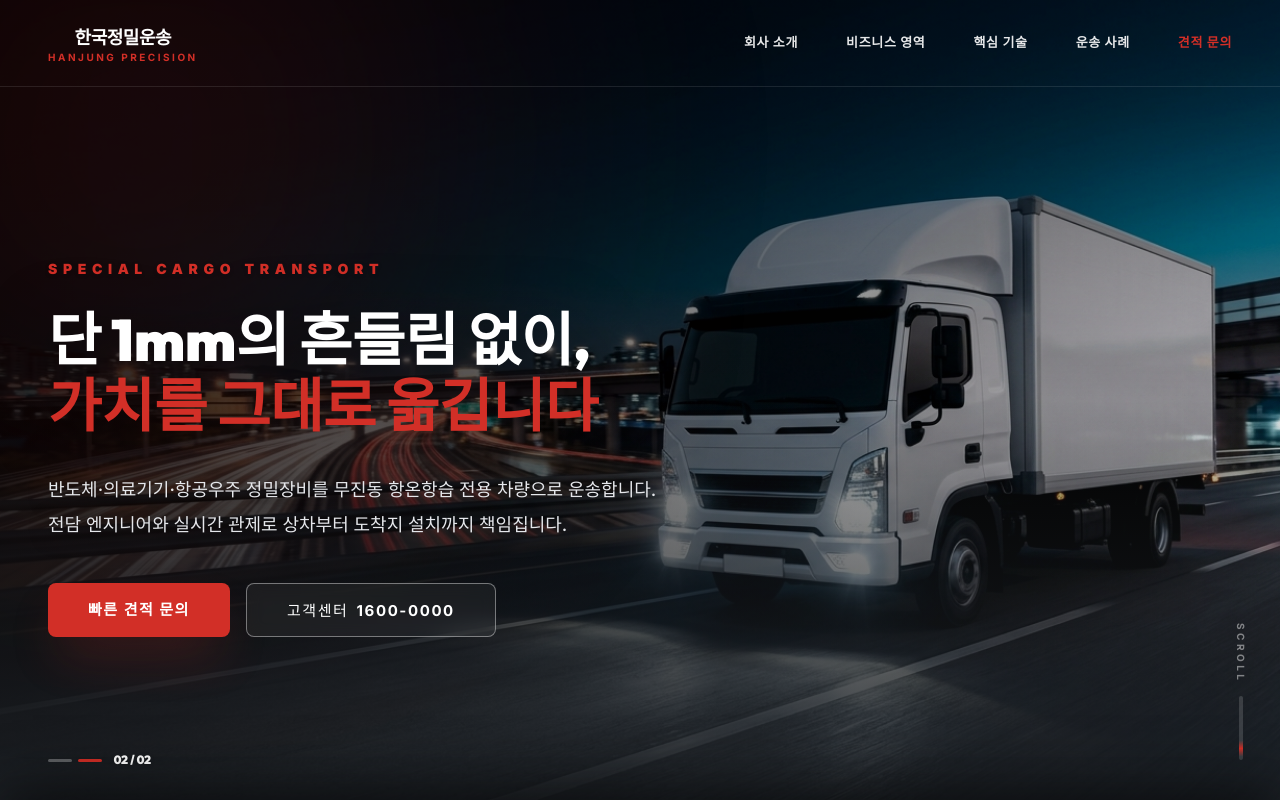
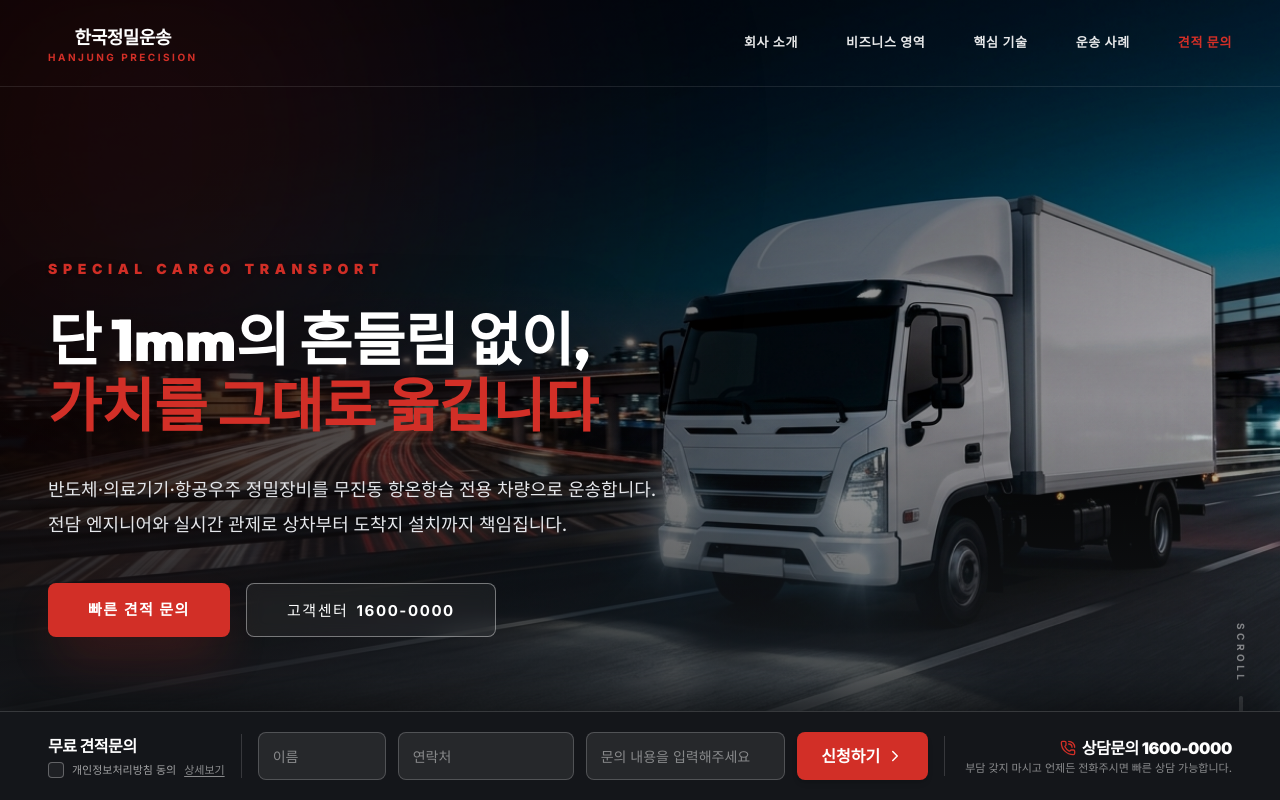
Before and after one commit to leedonghyun79/freight2, a Next.js app: page / in a window 1280 px wide. Shown: the top 800 px of the page. Built offline with nearby package versions, Linux system fonts and the light colour scheme.

Commit message:
하단 고정바 수정

```diff
--- a/src/components/FloatingAction.tsx
+++ b/src/components/FloatingAction.tsx
@@ -5,13 +5,11 @@ import { MessageCircle, Phone, ArrowUp } from "lucide-react";
 import { useState, useEffect } from "react";
 import { siteConfig } from "@/config/site.config";
 import { trackConversion } from "@/lib/track";
-import { useScrollReveal } from "@/lib/useScrollReveal";
 
 const { contact } = siteConfig;
 
 export default function FloatingAction() {
   const [isVisible, setIsVisible] = useState(false);
-  const bannerShown = useScrollReveal(400); // 하단 CTA 배너가 뜨면 위로 비켜줌
 
   useEffect(() => {
     const handleScroll = () => {
@@ -26,11 +24,7 @@ export default function FloatingAction() {
   };
 
   return (
-    <div
-      className={`fixed right-[20px] z-[100] flex flex-col items-end space-y-4 transition-all duration-300 ${
-        bannerShown ? "bottom-[116px] lg:bottom-[88px]" : "bottom-8"
-      }`}
-    >
+    <div className="fixed right-[20px] z-[100] flex flex-col items-end space-y-4 bottom-[136px] sm:bottom-[110px] lg:bottom-[104px] transition-all duration-300">
       <AnimatePresence>
         {isVisible && (
           <motion.div
--- a/src/components/Footer.tsx
+++ b/src/components/Footer.tsx
@@ -55,7 +55,7 @@ export default function Footer() {
   const [modalType, setModalType] = useState<"privacy" | "terms" | null>(null);
 
   return (
-    <footer className="bg-[#111316] text-white pt-16 pb-10">
+    <footer className="bg-[#111316] text-white pt-16 pb-28 sm:pb-24">
       <div className="max-w-7xl mx-auto px-6 lg:px-12">
         {/* Logo */}
         <button
--- a/src/components/StickyCtaBar.tsx
+++ b/src/components/StickyCtaBar.tsx
@@ -6,7 +6,6 @@ import { PhoneCall, CheckCheck, X, ChevronRight } from "lucide-react";
 import { siteConfig } from "@/config/site.config";
 import { trackConversion } from "@/lib/track";
 import { PRIVACY_TEXT } from "@/lib/privacy";
-import { useScrollReveal } from "@/lib/useScrollReveal";
 
 const { contact } = siteConfig;
 
@@ -18,12 +17,11 @@ const formatPhoneNumber = (value: string) => {
 };
 
 const fieldClass =
-  "h-10 rounded-lg bg-white/10 border border-white/15 px-3 text-sm text-white placeholder:text-white/40 focus:outline-none focus:border-primary-orange focus:bg-white/[0.16] transition-colors";
+  "h-12 rounded-lg bg-white/[0.08] border border-white/20 px-3.5 text-sm text-white placeholder:text-white/45 focus:outline-none focus:border-primary-orange focus:bg-white/[0.15] transition-colors";
 
 const CONTACT_TAGLINE = "부담 갖지 마시고 언제든 전화주시면 빠른 상담 가능합니다.";
 
 export default function StickyCtaBar() {
-  const revealed = useScrollReveal(400);
   const [showPrivacy, setShowPrivacy] = useState(false);
   const [sending, setSending] = useState(false);
   const [done, setDone] = useState(false);
@@ -61,29 +59,24 @@ export default function StickyCtaBar() {
 
   return (
     <>
-      <div
-        aria-hidden={!revealed}
-        className={`fixed inset-x-0 bottom-0 z-40 transition-transform duration-300 ease-out ${
-          revealed ? "translate-y-0" : "translate-y-full"
-        }`}
-      >
-        <div className="bg-primary-navy/70 backdrop-blur-xl border-t border-white/15 shadow-[0_-12px_32px_rgba(0,0,0,0.2)]">
-          <div className="max-w-7xl mx-auto px-4 sm:px-6 lg:px-12 py-3">
+      <div className="fixed inset-x-0 bottom-0 z-40">
+        <div className="bg-[#14161a] border-t border-white/15 shadow-[0_-12px_36px_rgba(0,0,0,0.45)]">
+          <div className="max-w-7xl mx-auto px-4 sm:px-6 lg:px-12 py-4 sm:py-5">
             {done ? (
               <div className="h-12 flex items-center gap-2.5 text-white">
-                <CheckCheck size={20} className="text-primary-orange" />
-                <span className="text-sm font-bold">
+                <CheckCheck size={22} className="text-primary-orange" />
+                <span className="text-sm sm:text-base font-bold">
                   견적 문의가 접수되었습니다. 담당자가 빠르게 연락드리겠습니다.
                 </span>
               </div>
             ) : (
               <form
                 onSubmit={handleSubmit}
-                className="flex flex-wrap lg:flex-nowrap items-center gap-x-3 gap-y-2.5"
+                className="flex flex-wrap lg:flex-nowrap items-center gap-x-3 gap-y-3"
               >
                 {/* Title + consent (lg+) */}
-                <div className="hidden lg:flex flex-col shrink-0 pr-3 mr-1 border-r border-white/15">
-                  <span className="text-white font-black text-[15px] tracking-tight">
+                <div className="hidden lg:flex flex-col justify-center shrink-0 pr-4 mr-1 border-r border-white/15">
+                  <span className="text-white font-black text-base tracking-tight">
                     무료 견적문의
                   </span>
                   <Consent onOpen={() => setShowPrivacy(true)} />
@@ -97,7 +90,7 @@ export default function StickyCtaBar() {
                   required
                   value={form.name}
                   onChange={(e) => setForm({ ...form, name: e.target.value })}
-                  className={`${fieldClass} hidden sm:block w-28 shrink-0`}
+                  className={`${fieldClass} hidden sm:block w-32 shrink-0`}
                 />
                 <input
                   type="tel"
@@ -106,7 +99,7 @@ export default function StickyCtaBar() {
                   maxLength={13}
                   value={form.phone}
                   onChange={(e) => setForm({ ...form, phone: formatPhoneNumber(e.target.value) })}
-                  className={`${fieldClass} flex-1 sm:flex-none sm:w-40 min-w-0`}
+                  className={`${fieldClass} flex-1 sm:flex-none sm:w-44 min-w-0`}
                 />
                 <input
                   type="text"
@@ -118,12 +111,12 @@ export default function StickyCtaBar() {
                 <button
                   type="submit"
                   disabled={sending}
-                  className={`h-10 shrink-0 px-5 rounded-lg font-bold text-sm text-white flex items-center gap-1 transition-colors ${
+                  className={`h-12 shrink-0 px-6 rounded-lg font-bold text-sm sm:text-base text-white flex items-center gap-1.5 transition-colors shadow-md ${
                     sending ? "bg-gray-500 cursor-not-allowed" : "bg-primary-orange hover:bg-accent-orange"
                   }`}
                 >
                   {sending ? "전송 중" : "신청하기"}
-                  {!sending && <ChevronRight size={16} />}
+                  {!sending && <ChevronRight size={18} />}
                 </button>
 
                 {/* Consent (below inputs, < lg) */}
@@ -135,10 +128,10 @@ export default function StickyCtaBar() {
                 <a
                   href={`tel:${contact.phoneTel}`}
                   onClick={() => trackConversion()}
-                  className="hidden xl:flex flex-col items-end shrink-0 pl-4 ml-1 border-l border-white/15 group"
+                  className="hidden xl:flex flex-col justify-center items-end shrink-0 pl-5 ml-1 border-l border-white/15 group"
                 >
-                  <span className="flex items-center gap-1.5 text-white font-black text-[15px] tracking-tight group-hover:text-primary-orange transition-colors">
-                    <PhoneCall size={15} className="text-primary-orange" />
+                  <span className="flex items-center gap-1.5 text-white font-black text-base tracking-tight group-hover:text-primary-orange transition-colors">
+                    <PhoneCall size={16} className="text-primary-orange" />
                     상담문의 {contact.phoneDisplay}
                   </span>
                   <span className="text-[11px] text-white/50 font-medium whitespace-nowrap">
```
